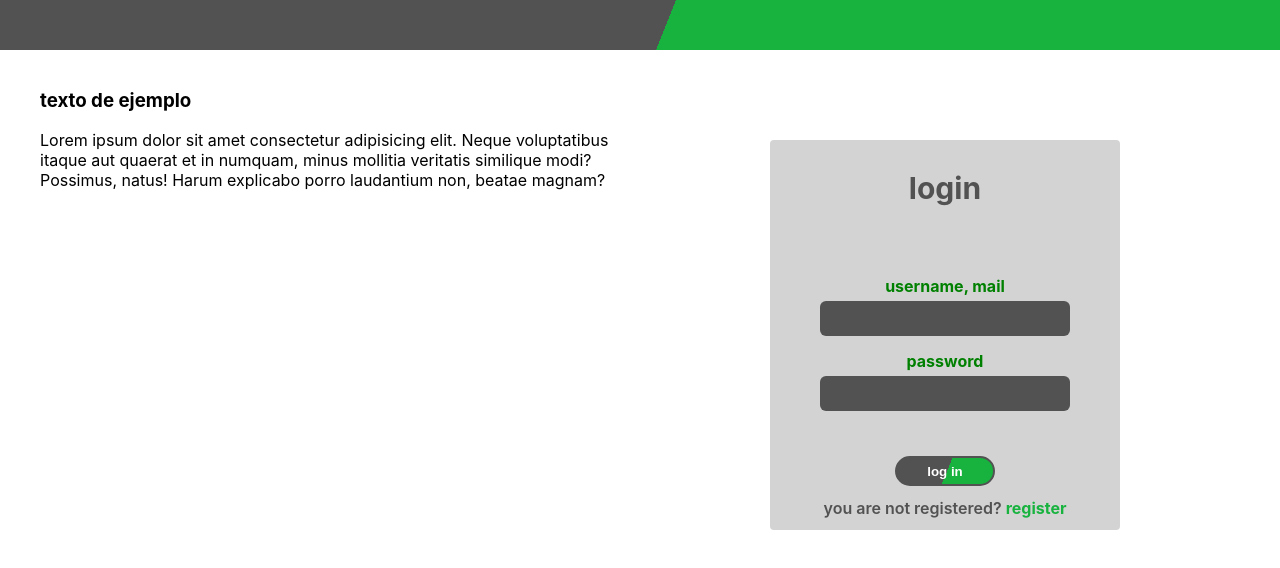
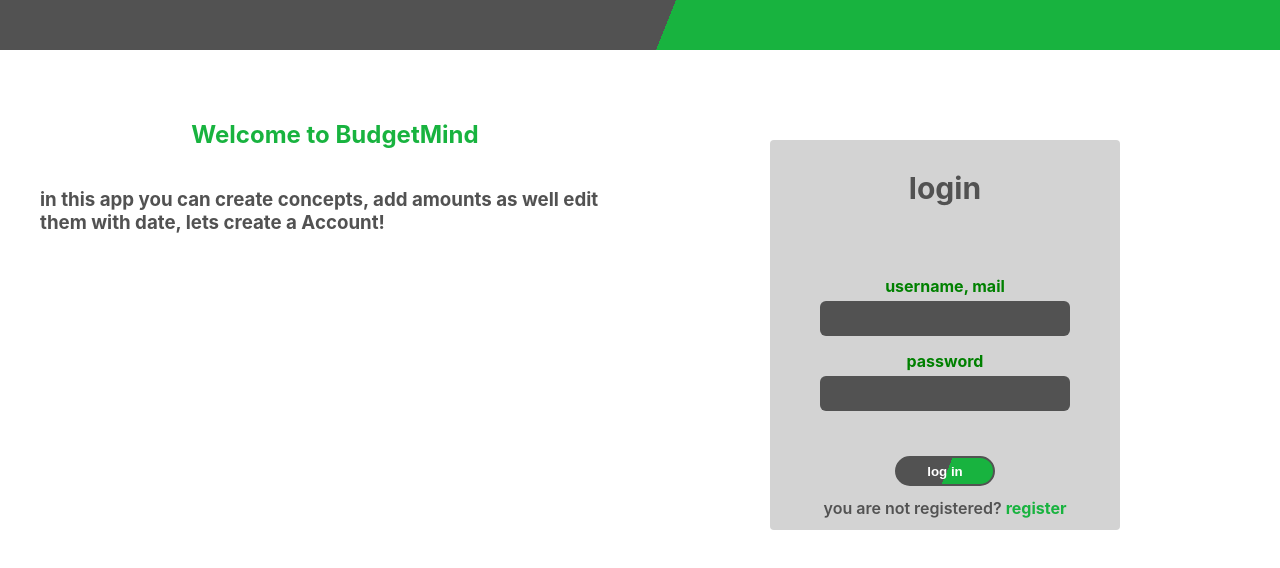
Before and after one commit to FrancoMartinPersonal/budgetMind, a React (Create React App) app in the folder client/budgetmind-client/: page / in a window 1280 px wide. Shown: the top 568 px of the page. Built offline with nearby package versions, Linux system fonts and the light colour scheme; no server answers.

Commit message:
frontend landing msg  added

```diff
--- a/client/budgetmind-client/src/screens/LandingScreen.tsx
+++ b/client/budgetmind-client/src/screens/LandingScreen.tsx
@@ -2,32 +2,54 @@ import React from 'react'
 import styled from 'styled-components';
 import LoginScreen from './LoginScreen';
 import { MainDiv } from '../themes/styledConstants';
+import { colors } from '../themes/Colors';
 
 function LandingScreen() {
     return (
         <MainDiv>
             <MainLeftDiv>
-                <h3>
-                    texto de ejemplo
-                </h3>
-                <p>
-                    Lorem ipsum dolor sit amet consectetur adipisicing elit.
-                     Neque voluptatibus itaque aut quaerat et in numquam, minus
-                      mollitia veritatis similique modi? Possimus, natus! Harum
-                      explicabo porro laudantium non, beatae magnam?
-                </p>
+                <WelcomeMain>
+                    Welcome to BudgetMind
+                </WelcomeMain>
+                <WelcomeText>
+                    in this app you can create concepts, add amounts
+                    as well edit them with date, lets create a Account!
+                </WelcomeText>
             </MainLeftDiv>
             <MainRightDiv>
-                <LoginScreen/>
+                <LoginScreen />
             </MainRightDiv>
         </MainDiv>
     )
 }
 
 
+
 const MainLeftDiv = styled.div`
 width:50%;
 padding:10px;
+height:fit-content;
+display: flex;
+margin-top: 30px;
+flex-direction: column;
+justify-content: center;
+align-items: center;
+@media (max-width: 768px) {
+    align-self: center;
+    }
+
+
+`
+const WelcomeDiv = styled.div`
+display: flex;
+justify-content: center;
+
+`
+const WelcomeMain = styled.h2`
+color: ${colors.primary.main};
+`
+const WelcomeText = styled.h3`
+color: ${colors.secondary.main};
 `
 const MainRightDiv = styled.div`
 width:50%;
@@ -35,6 +57,9 @@ padding:10px;
 display: flex;
 justify-content: center;
 align-items: center;
+@media (max-width: 768px) {
+    align-self: center;
+    }
 `
 
 export default LandingScreen
--- a/client/budgetmind-client/src/themes/Colors.tsx
+++ b/client/budgetmind-client/src/themes/Colors.tsx
@@ -1,8 +1,12 @@
 export const colors = {
     primary:{
-        main:'#18b33f'
+        light:'#35e461',
+        main:'#18b33f',
+        dark:'#0c461b'
     },
     secondary:{
-        main:'#525252'
+        light:'#a3a2a2',
+        main:'#525252',
+        dark:'#161616'
     }
 }
--- a/client/budgetmind-client/src/themes/styledConstants.tsx
+++ b/client/budgetmind-client/src/themes/styledConstants.tsx
@@ -7,6 +7,9 @@ display: flex;
 flex-direction: row;
 justify-content: space-between;
 margin:10px 30px;
+@media (max-width: 768px) {
+     flex-direction: column;
+    }
 `
 export const LoginDiv = styled.div`
 width: 350px;
```
